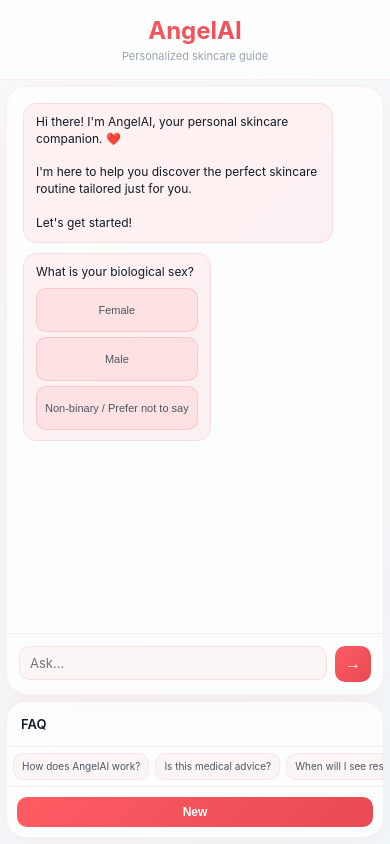
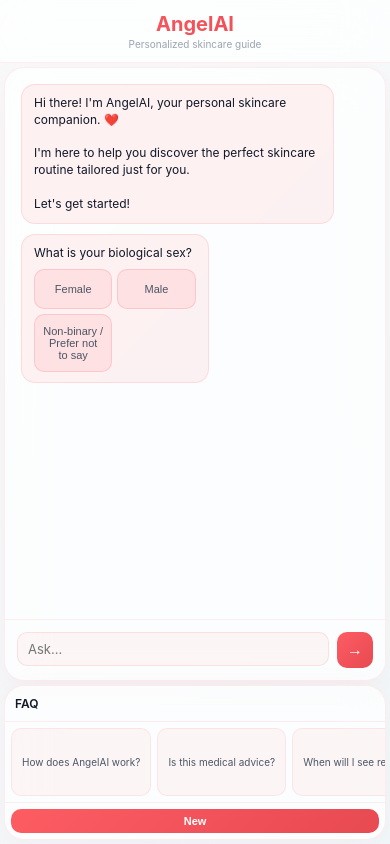
Before and after one commit to realandypark/AngelAI, a plain HTML site: page index.html in a window 390 px wide. Drawn offline with Linux system fonts and the light colour scheme.

Commit message:
Update index.html

```diff
--- a/index.html
+++ b/index.html
@@ -34,18 +34,20 @@
             height: 100vh;
             display: flex;
             flex-direction: column;
+            overflow: hidden;
         }
 
         header {
             text-align: center;
-            padding: 16px;
+            padding: 12px 8px;
             border-bottom: 1px solid rgba(253, 92, 99, 0.1);
             background: rgba(255, 255, 255, 0.7);
             backdrop-filter: blur(20px);
+            flex-shrink: 0;
         }
 
         .logo {
-            font-size: 24px;
+            font-size: 20px;
             font-weight: 700;
             background: linear-gradient(135deg, #FD5C63 0%, #E84A51 100%);
             -webkit-background-clip: text;
@@ -54,9 +56,9 @@
         }
 
         .tagline {
-            font-size: 11px;
+            font-size: 10px;
             color: var(--gray-400);
-            margin-top: 4px;
+            margin-top: 2px;
         }
 
         .main-wrapper {
@@ -323,19 +325,22 @@
         @media (max-width: 600px) {
             .main-wrapper {
                 flex-direction: column;
-                gap: 6px;
-                padding: 6px;
+                gap: 4px;
+                padding: 4px;
+                height: auto;
             }
 
             .sidebar {
                 width: 100%;
-                max-height: 140px;
+                height: auto;
+                max-height: 160px;
+                flex-shrink: 0;
                 order: 2;
             }
 
-            .chat-container {
-                order: 1;
-                flex: 1;
+            .sidebar-header {
+                padding: 10px;
+                font-size: 12px;
             }
 
             .faq-list {
@@ -343,13 +348,34 @@
                 overflow-x: auto;
                 overflow-y: hidden;
                 padding: 6px;
+                max-height: 110px;
+                min-height: 80px;
             }
 
             .faq-item {
                 white-space: nowrap;
                 flex-shrink: 0;
                 font-size: 10px;
-                padding: 6px 8px;
+                padding: 8px 10px;
+                min-height: 40px;
+                display: flex;
+                align-items: center;
+            }
+
+            .sidebar-footer {
+                padding: 6px;
+                flex-shrink: 0;
+            }
+
+            .new-chat-btn {
+                padding: 6px 10px;
+                font-size: 11px;
+            }
+
+            .chat-container {
+                order: 1;
+                flex: 1;
+                min-height: 300px;
             }
 
             .message-bubble {
@@ -358,14 +384,14 @@
             }
 
             .options {
-                grid-template-columns: repeat(auto-fit, minmax(80px, 1fr));
+                grid-template-columns: repeat(auto-fit, minmax(70px, 1fr));
                 gap: 5px;
             }
 
             .option-btn {
                 padding: 10px 8px;
                 font-size: 11px;
-                min-height: 44px;
+                min-height: 40px;
             }
         }
     </style>
```
